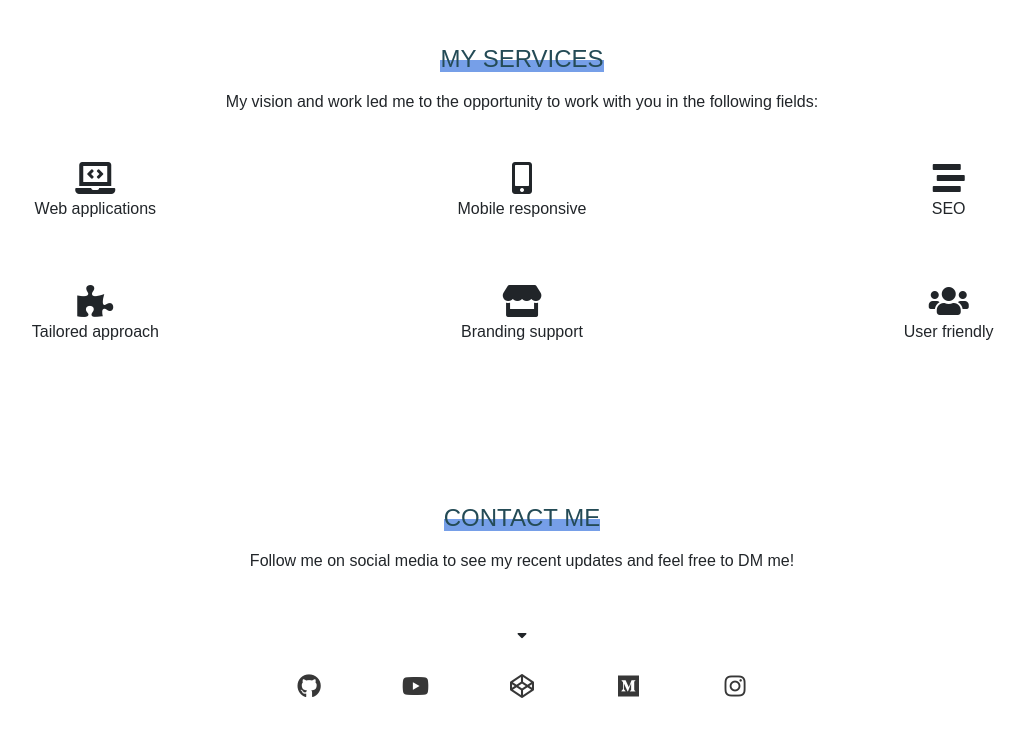
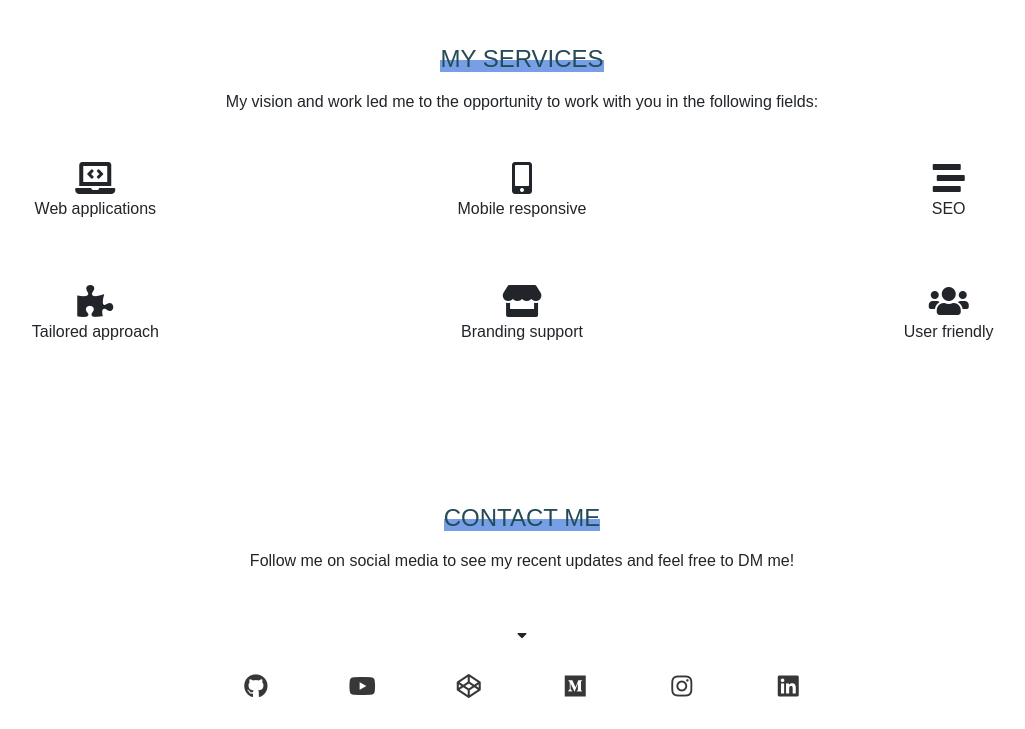
Before and after one commit to danascript/danascript, a website: page index.html in a window 1280 px wide. Shown: the part 3315-4044 px from the top of the page, without its empty margins (118-1143 px from the left). Drawn offline with nearby package versions, Linux system fonts and the light colour scheme; a web font is replaced by a local one.

Commit message:
add linkedin

```diff
--- a/index.html
+++ b/index.html
@@ -334,6 +334,11 @@
                     <i class="fab fa-instagram" aria-hidden="true"></i>
                 </a>
             </div>
+            <div class="icon p-2 col-2 col-md-1 text-center">
+                <a href="https://www.linkedin.com/in/daniela-fedyakin/" target="_blank" rel="noopener">
+                    <i class="fab fa-linkedin" aria-hidden="true"></i>
+                </a>
+            </div>
         </div>
     </footer>
 
```
Also changed, not shown: links.html (+5 -0 lines).
